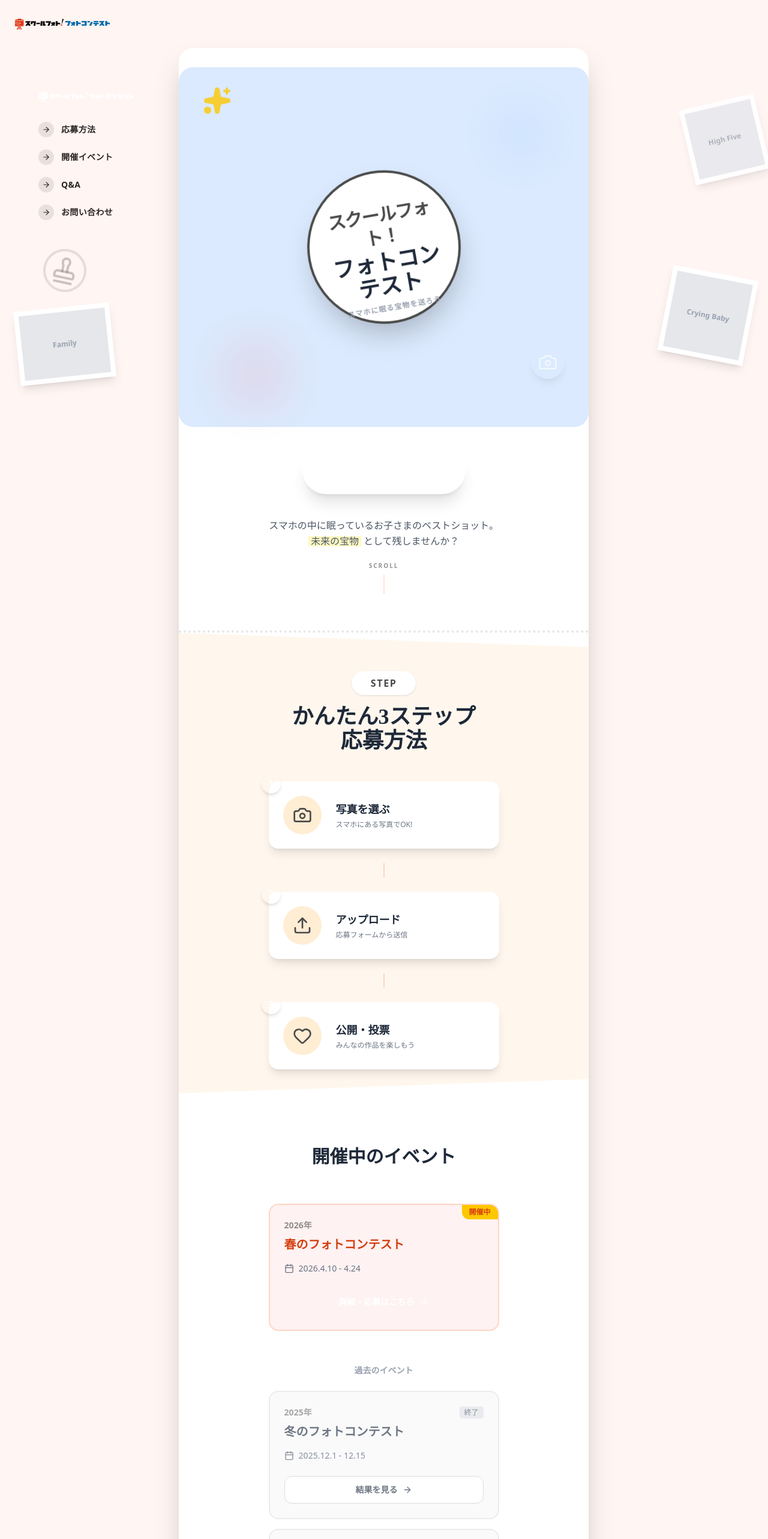
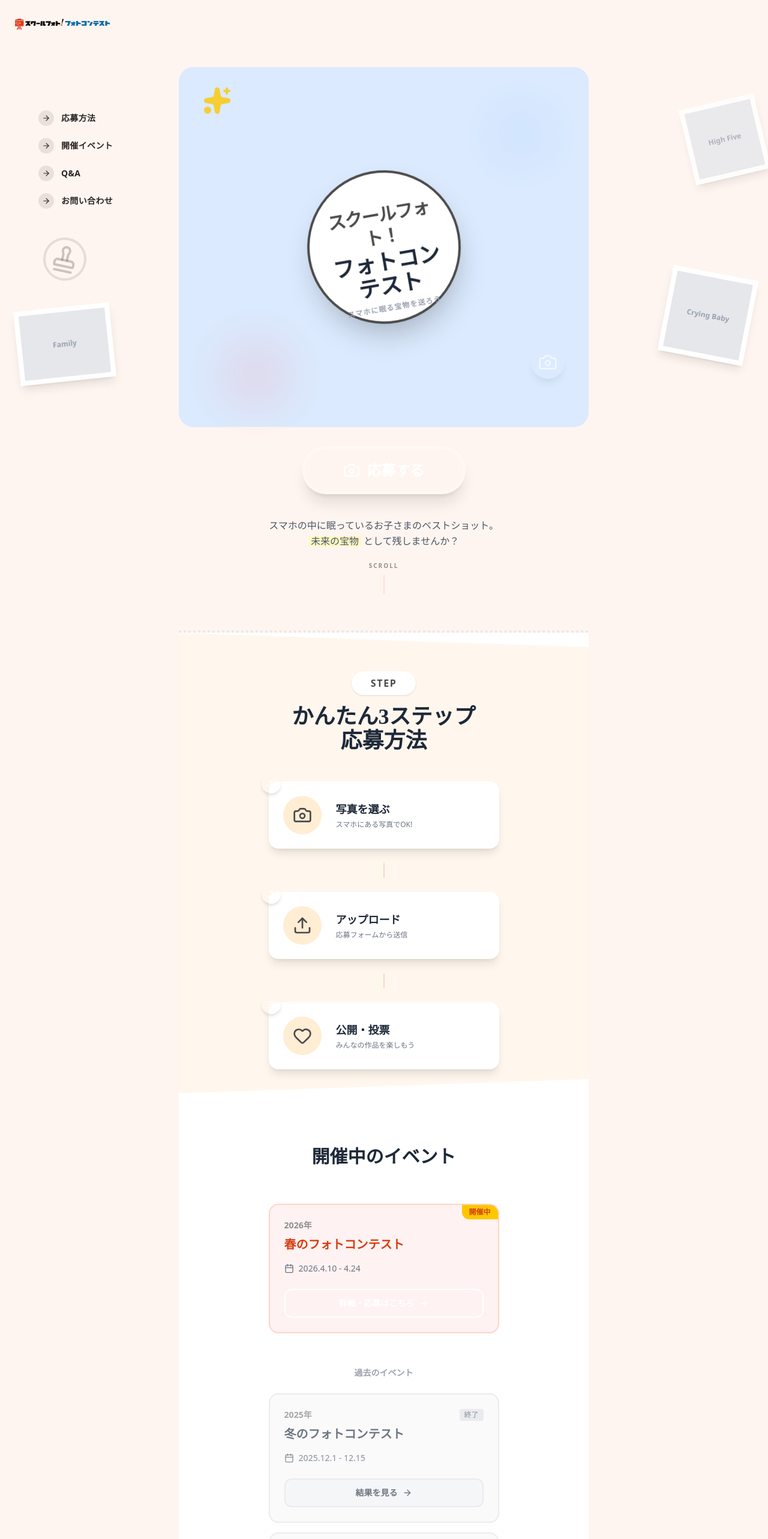
Before and after one commit to Yoshiken-lab/Photocon, a Next.js app in the folder photocon-system/: page /sample-o in a window 1280 px wide. Shown: the top 2566 px of the page at 60% size. Built offline with nearby package versions, Linux system fonts and the light colour scheme.

Commit message:
style(sample-o): flatten layout, update button colors to brand red, remove sidebar logo

```diff
--- a/photocon-system/components/o/ActiveEventsO.tsx
+++ b/photocon-system/components/o/ActiveEventsO.tsx
@@ -36,8 +36,8 @@ const EventCard = ({ year, title, period, status, color = "brand", index }: { ye
             </div>
 
             <button className={`w-full py-3 rounded-xl font-bold text-sm flex items-center justify-center gap-2 transition-colors ${isBrand
-                    ? "bg-brand-500 text-white group-hover:bg-brand-600"
-                    : "bg-white border border-gray-300 text-gray-600 group-hover:bg-gray-100"
+                ? "bg-brand-500 text-white border-2 border-brand-500 group-hover:bg-brand-600"
+                : "bg-gray-100 border-2 border-gray-200 text-gray-600 group-hover:bg-gray-200"
                 }`}>
                 {status === "Active" ? "詳細・応募はこちら" : "結果を見る"}
                 <ArrowRight size={16} />
--- a/photocon-system/components/o/HeroO.tsx
+++ b/photocon-system/components/o/HeroO.tsx
@@ -124,7 +124,7 @@ export const HeroO = () => {
             <div className="text-center pb-12 px-6 relative z-30">
 
                 <div className="inline-block relative group">
-                    <button className="bg-brand-500 text-white text-xl md:text-2xl font-bold py-5 px-16 rounded-full shadow-xl hover:bg-brand-600 hover:scale-105 transition-all transform flex items-center gap-3 mx-auto border-4 border-white/50 relative z-10 overflow-hidden">
+                    <button className="bg-brand-500 text-white text-xl md:text-2xl font-bold py-5 px-16 rounded-full shadow-xl hover:bg-brand-600 hover:scale-105 transition-all transform flex items-center gap-3 mx-auto border-4 border-white/30 relative z-10 overflow-hidden">
                         {/* Shimmer Effect */}
                         <div className="absolute top-0 -left-[100%] w-full h-full bg-gradient-to-r from-transparent via-white/30 to-transparent skew-x-[-20deg] group-hover:animate-shimmer" />
 
--- a/photocon-system/components/o/LayoutO.tsx
+++ b/photocon-system/components/o/LayoutO.tsx
@@ -17,10 +17,9 @@ const LeftSidebar = () => (
         {/* Redesigned Sidebar: Blends into background */}
         <div className="w-full pl-4">
             {/* Logo */}
+            {/* Logo - Removed as per request */}
             <div className="mb-8 relative z-10 w-40">
-                <Link href="/sample-o" className="block hover:opacity-80 transition-opacity">
-                    <img src="/logo.png" alt="スクールフォト！" className="w-full h-auto brightness-0 invert" />
-                </Link>
+                {/* Empty or removed */}
             </div>
 
             <ul className="space-y-5 font-bold text-stone-800 text-sm tracking-wide">
@@ -31,8 +30,8 @@ const LeftSidebar = () => (
                     { href: "#contact", label: "お問い合わせ" }
                 ].map((item, i) => (
                     <li key={item.href}>
-                        <Link href={item.href} className="hover:text-white flex items-center gap-3 group transition-colors">
-                            <span className="bg-stone-800/10 p-1.5 rounded-full group-hover:bg-white group-hover:text-brand-600 transition-all text-stone-800">
+                        <Link href={item.href} className="hover:text-brand-600 flex items-center gap-3 group transition-colors">
+                            <span className="bg-stone-800/10 p-1.5 rounded-full group-hover:bg-brand-600 group-hover:text-white transition-all text-stone-800">
                                 <ArrowRight size={14} className="group-hover:translate-x-0.5 transition-transform" />
                             </span>
                             {item.label}
@@ -119,16 +118,16 @@ export const LayoutO = ({ children }: { children: React.ReactNode }) => {
     }
 
     return (
-        <div className="relative w-full bg-brand-500 min-h-screen flex justify-center pt-20 pb-20">
+        <div className="relative w-full bg-[#FFF5F0] min-h-screen flex justify-center pt-20 pb-20">
             <div className="relative w-full max-w-[1600px] flex justify-center md:justify-between items-start px-4 md:px-12">
                 <LeftSidebar />
 
-                {/* Central Content Column */}
+                {/* Central Content Column - Flat & Integrated */}
                 <motion.div
                     initial={{ opacity: 0, y: 50 }}
                     animate={{ opacity: 1, y: 0 }}
                     transition={{ duration: 0.8, ease: "easeOut" }}
-                    className="w-full md:w-[600px] lg:w-[700px] bg-white rounded-3xl shadow-2xl relative z-10 flex flex-col items-center overflow-hidden"
+                    className="w-full md:w-[600px] lg:w-[700px] relative z-10 flex flex-col items-center"
                 >
                     {children}
                 </motion.div>
```
